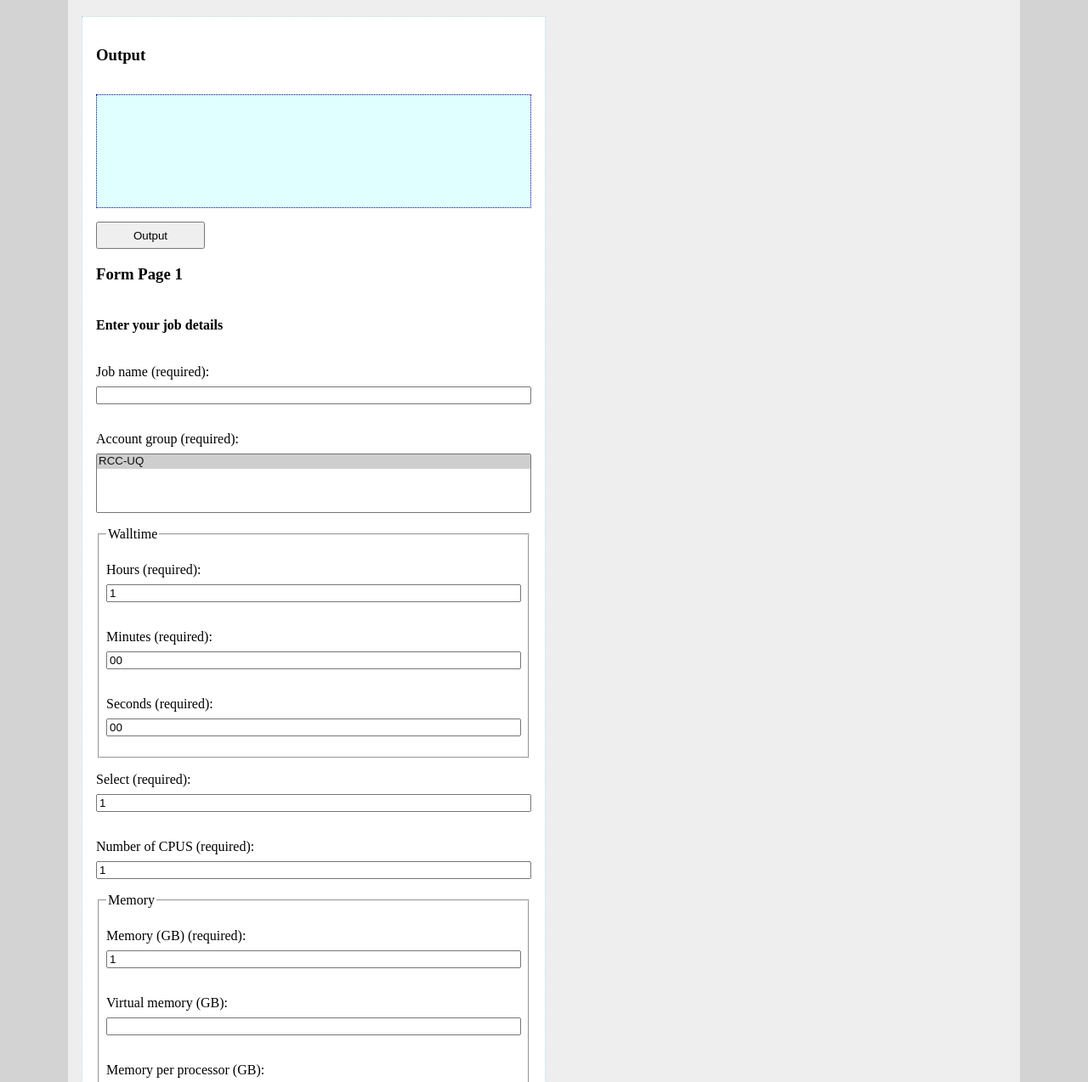
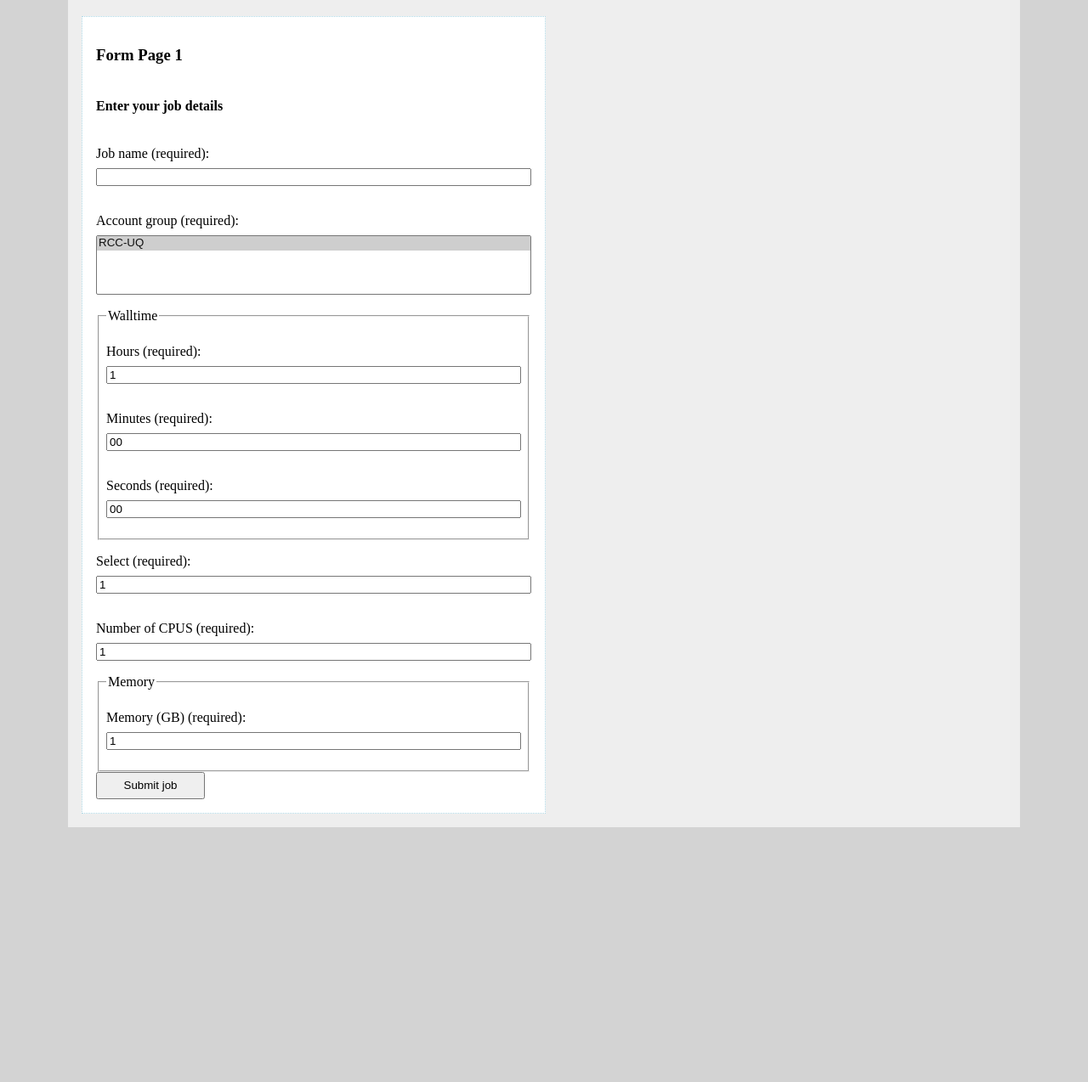
Before and after one commit to CalvinLowe/HPC-Portal, a plain HTML site: page App/index.html in a window 1280 px wide. Shown: the part 221-1495 px from the top of the page at 85% size. After the commit the page ends 1275 px from the top, so only its background shows below. Drawn offline with Linux system fonts and the light colour scheme.

Commit message:
Removed output testing
- Removed output and output buttons
- Uncommented submit button

```diff
--- a/App/index.html
+++ b/App/index.html
@@ -18,10 +18,13 @@
 		<p>A message parsing interface (MPI) job submission (recommended for advanced users only) <code>-l select=2:ncpus=24:mem=120GB:mpiprocs=1</code> or: <code>-l select=48:ncpus=1:mem=5GB:mpiprocs=1</code></p>-->
 	</header>
 
-	<form method="POST" enctype="multipart/form-data" id="jobSubmissionForm" class="job-submission-form">
-		<h3>Output</h3>
-		<output name="output" id="output"></output>
-		<button type="button" id="outputButton" class="job-submission-form__button">Output</button>
+	<form
+		method="POST"
+		enctype="multipart/form-data"
+		name="jobSubmissionForm"
+		id="jobSubmissionForm"
+		class="job-submission-form"
+	>
 
 		<h3>Form Page 1</h3>
 		<!--<button class="job-submission-form__button">Load previous job submission</button>-->
@@ -57,11 +60,11 @@
 			<label for="mem" class="job-submission-form__label">Memory (GB) (required): </label>
 			<input type="number" name="mem" id="mem" value="1" required class="job-submission-form__input">
 
-			<label for="vmem" class="job-submission-form__label">Virtual memory (GB):</label>
-			<input type="number" name="vmem" id="vmem" class="job-submission-form__input">
+			<!--<label for="vmem" class="job-submission-form__label">Virtual memory (GB):</label>
+			<input type="number" name="vmem" id="vmem" class="job-submission-form__input">-->
 
-			<label for="pmem" class="job-submission-form__label">Memory per processor (GB):</label>
-			<input type="number" name="pmem" id="pmem" class="job-submission-form__input">
+			<!--<label for="pmem" class="job-submission-form__label">Memory per processor (GB):</label>
+			<input type="number" name="pmem" id="pmem" class="job-submission-form__input">-->
 		</fieldset>
 
 		<!--<button type="button" id="saveJobButton" class="job-submission-form__button">Save as job submission script</button>-->
@@ -69,9 +72,10 @@
 		<!--<h4>Upload a PBSpro batch script</h4>
 		<label for="jobScript" class="job-submission-form__label">Upload job submission script:</label>
 		<input name="jobScript" id="jobScript" type="file" class="job-submission-form__input">
-		<button type="submit" id="submitJobForm" class="job-submission-form__button">Submit job</button>
 
 		<output name="saveAsOutput" id="saveAsOutput"></output>-->
+
+		<button type="submit" id="submitJobForm" class="job-submission-form__button">Submit job</button>
 	</form>
 	<!--<aside>
 		<header>
```
